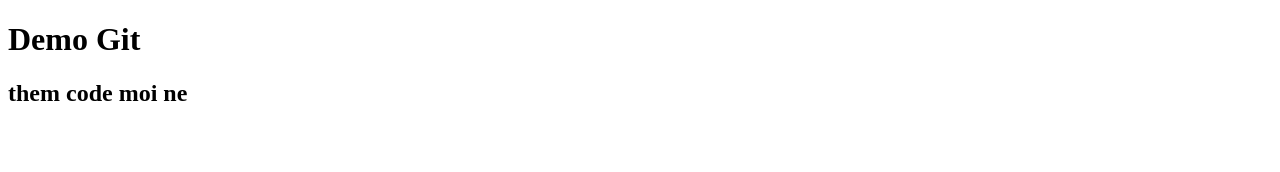
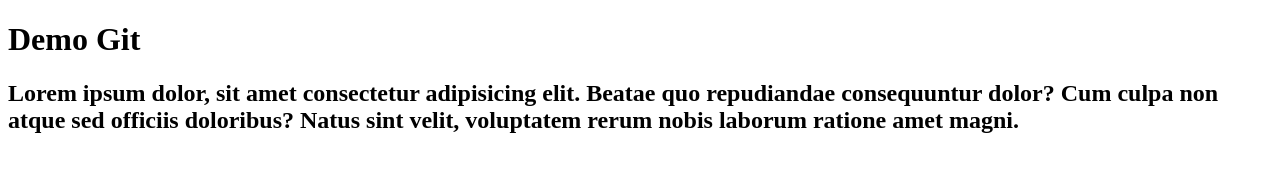
Before and after one commit to lethunhi/NhiBC05, a plain HTML site: page index.html in a window 1280 px wide. Drawn offline with Linux system fonts and the light colour scheme.

Commit message:
text commit

```diff
--- a/index.html
+++ b/index.html
@@ -8,7 +8,7 @@
 <body>
     <header>
         <h1>Demo Git</h1>
-        <h2>them code moi ne</h2>
+        <h2>Lorem ipsum dolor, sit amet consectetur adipisicing elit. Beatae quo repudiandae consequuntur dolor? Cum culpa non atque sed officiis doloribus? Natus sint velit, voluptatem rerum nobis laborum ratione amet magni.</h2>
     </header>
 </body>
 </html>
```
